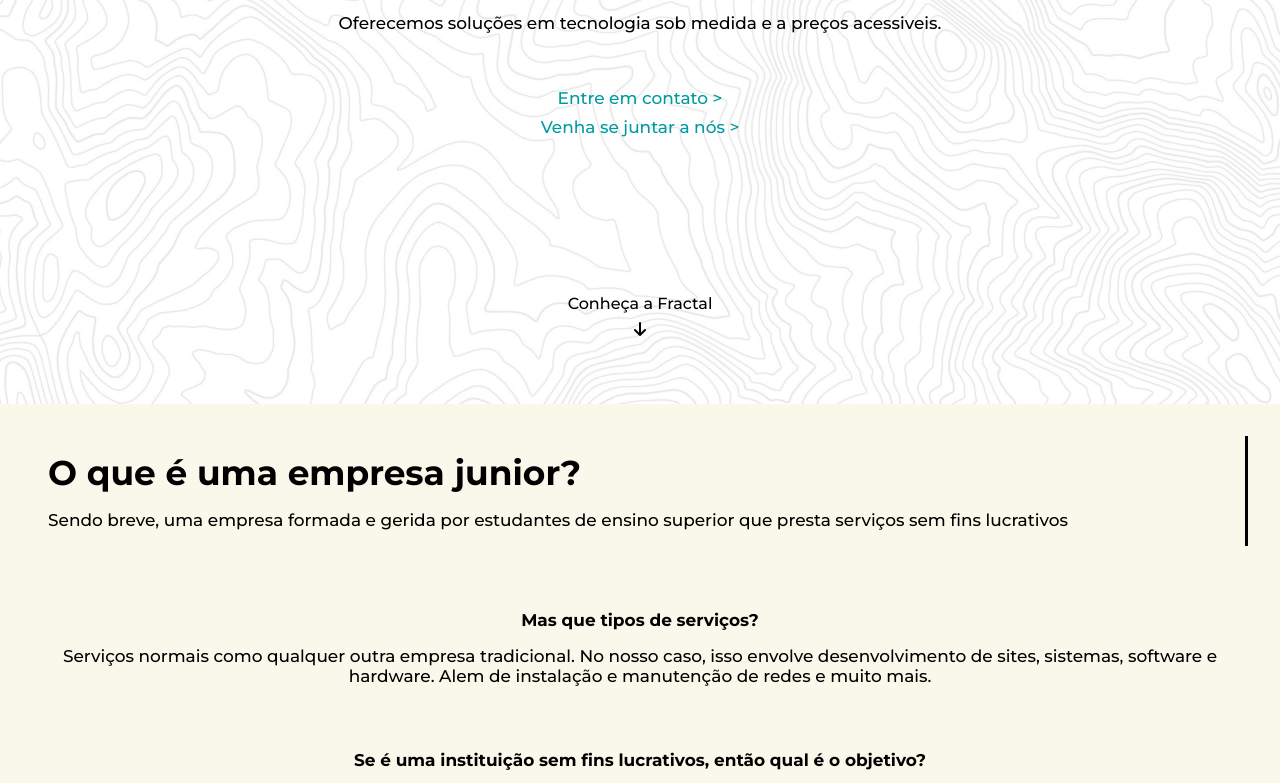
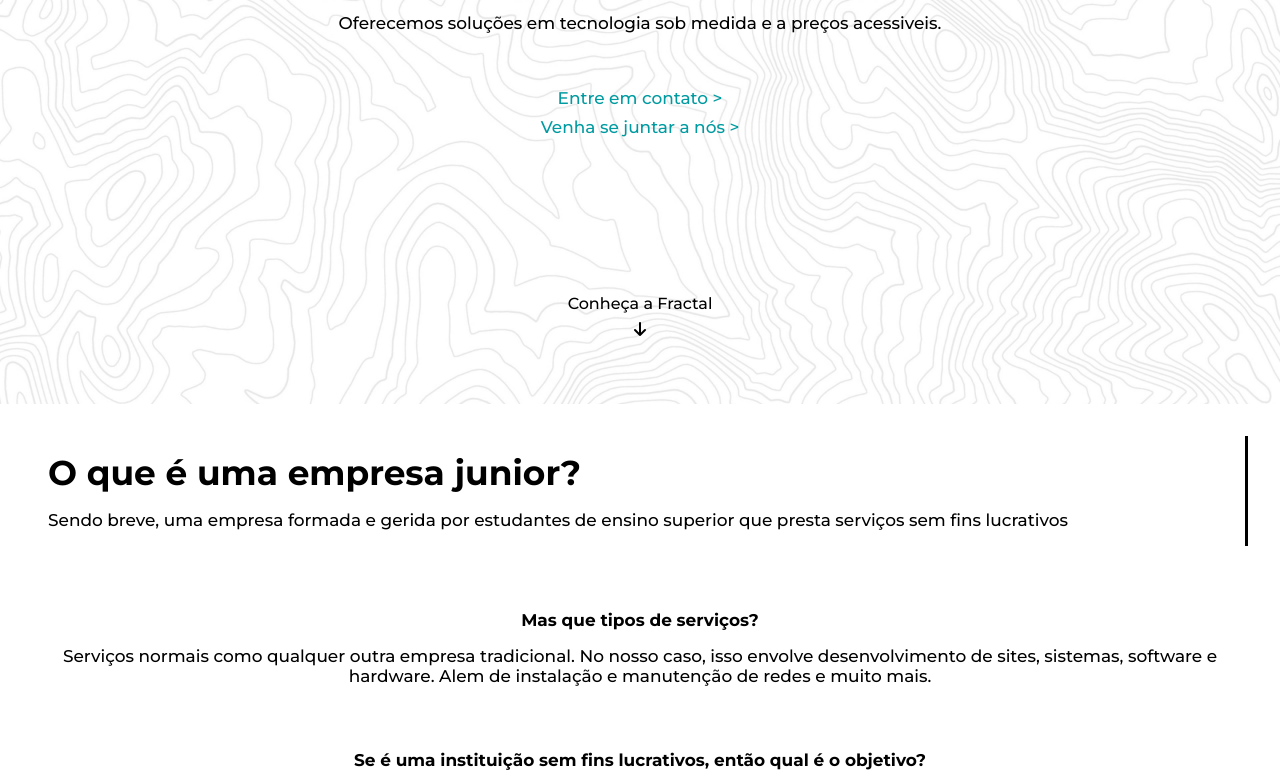
Before and after one commit to escbarros/fracsite, a plain HTML site: page index.html in a window 1280 px wide. Shown: the part 292-1075 px from the top of the page. Drawn offline with Linux system fonts and the light colour scheme.

Commit message:
Update main.css

```diff
--- a/assets/css/main.css
+++ b/assets/css/main.css
@@ -8,11 +8,11 @@ html[data-theme="dark"] {
 }
 
 html[data-theme="light"] {
-  --cor-primaria: rgba(250, 248, 234, 1);
+  --cor-primaria: white;
   --cor-secundaria: rgba(0, 0, 0, 1);
   --cor-simbolo: #009BA1;
   --imagem-fundo: url("../img/lighttopo.jpg");
-  --gradiente-fundo: linear-gradient(180deg, rgba(250, 248, 234, 1) 25%, rgba(250, 248, 234,0) 100%);
+  --gradiente-fundo: linear-gradient(180deg, white 25%, rgba(250, 248, 234,0) 100%);
 }
 
 html {
```
